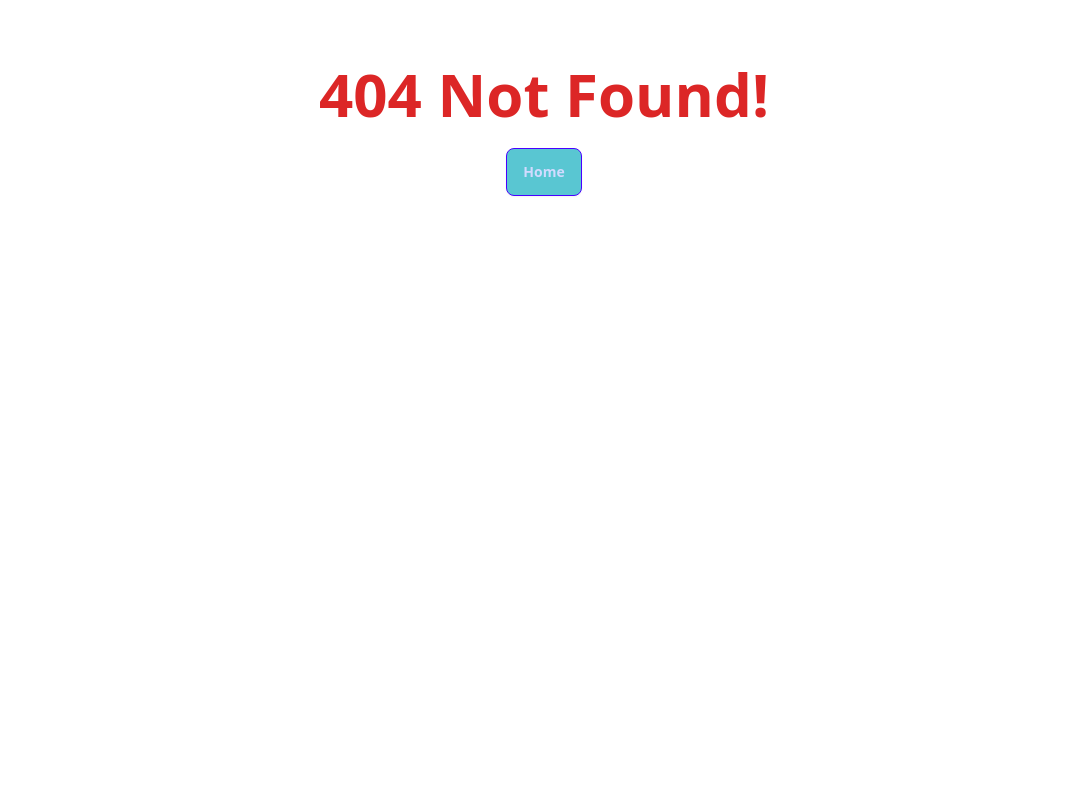
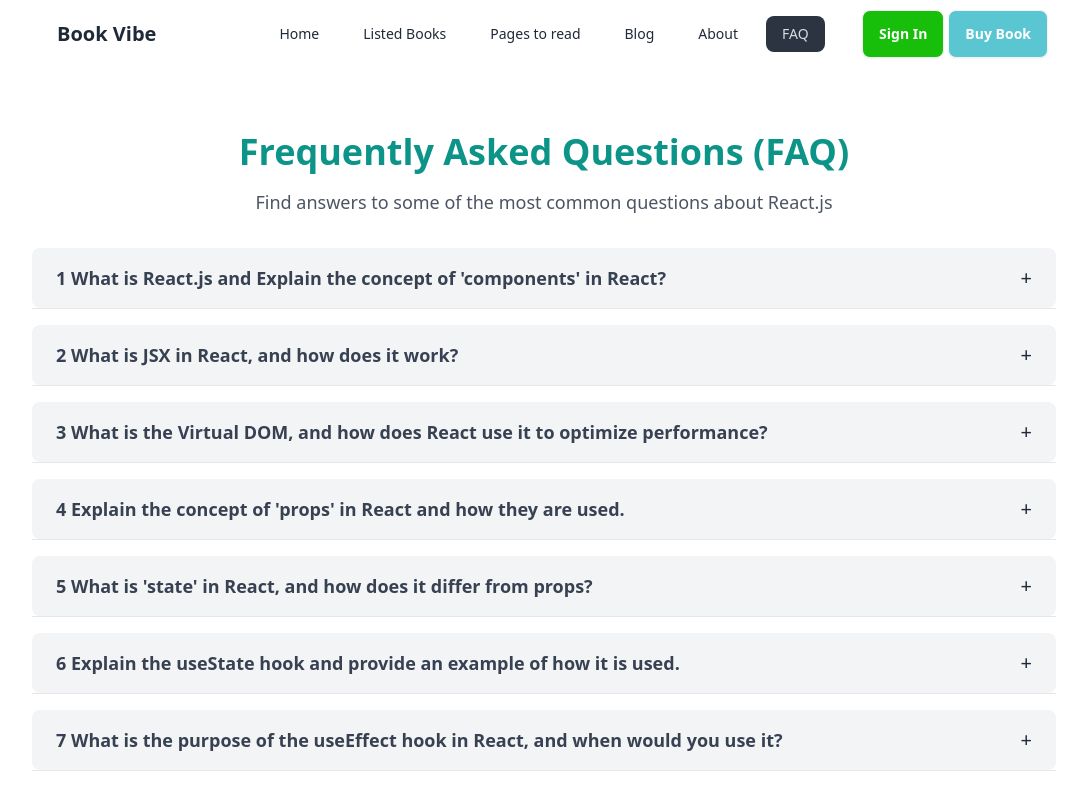
Before and after one commit to protim1451/bootcamp-book-vibe, a React (Vite) app: page /faq in a window 1280 px wide. Before the commit this address had no page. Shown: the top 800 px of the page, without its empty margins (96-1183 px from the left). Built offline with nearby package versions, Linux system fonts and the light colour scheme.

Commit message:
FAQ added

```diff
--- a/src/components/Faq/Faq.jsx
+++ b/src/components/Faq/Faq.jsx
@@ -1,11 +1,78 @@
-import React from 'react';
+import React, { useState } from 'react';
 
-const Faq = () => {
+const FAQ = () => {
+    const [activeIndex, setActiveIndex] = useState(null);
+
+    const handleToggle = (index) => {
+        setActiveIndex(activeIndex === index ? null : index);
+    };
+
     return (
-        <div>
+        <div className="mx-4 my-8 lg:mx-32 lg:my-16">
+            <div className="text-center mb-8">
+                <h1 className="text-4xl font-bold text-teal-600">Frequently Asked Questions (FAQ)</h1>
+                <p className="mt-4 text-lg text-gray-600">Find answers to some of the most common questions about React.js</p>
+            </div>
 
+            {/* Accordion Section */}
+            <section className="faq">
+                {faqData.map((faq, index) => (
+                    <div key={index} className="border-b border-gray-200 mb-4">
+                        <div
+                            onClick={() => handleToggle(index)}
+                            className="cursor-pointer py-4 px-6 bg-gray-100 rounded-lg flex justify-between items-center">
+                            <h2 className="text-lg font-semibold text-gray-700">{faq.question}</h2>
+                            <span className="text-xl">{activeIndex === index ? '-' : '+'}</span>
+                        </div>
+                        {activeIndex === index && (
+                            <div className="px-6 py-4 bg-white">
+                                <p className="text-gray-600">{faq.answer}</p>
+                                {faq.code && (
+                                    <pre className="bg-gray-100 p-4 rounded mt-2">
+                                        <code>{faq.code}</code>
+                                    </pre>
+                                )}
+                            </div>
+                        )}
+                    </div>
+                ))}
+            </section>
         </div>
     );
 };
 
-export default Faq;
+// FAQ Data
+const faqData = [
+    {
+        question: "1 What is React.js and Explain the concept of 'components' in React?",
+        answer: "React.js is a popular JavaScript library for building user interfaces, particularly for single-page applications. In React, components are independent, reusable pieces of UI that can have their own state and logic. Components can be thought of as JavaScript functions that return a part of the user interface.",
+    },
+    {
+        question: "2 What is JSX in React, and how does it work?",
+        answer: "JSX stands for JavaScript XML. It is a syntax extension for JavaScript that allows you to write HTML-like code directly in JavaScript. JSX is transpiled into regular JavaScript by tools like Babel. Under the hood, JSX is transformed into `React.createElement()` calls.",
+    },
+    {
+        question: "3 What is the Virtual DOM, and how does React use it to optimize performance?",
+        answer: "The Virtual DOM is a lightweight copy of the actual DOM. React uses it to optimize performance by updating the virtual representation first, then comparing it with the real DOM and only applying changes to the parts of the real DOM that need to be updated.",
+    },
+    {
+        question: "4 Explain the concept of 'props' in React and how they are used.",
+        answer: "Props are short for 'properties' and are used to pass data from a parent component to a child component in React. They are read-only and cannot be modified by the receiving component. Props allow components to be dynamic and reusable.",
+    },
+    {
+        question: "5 What is 'state' in React, and how does it differ from props?",
+        answer: "State is a built-in object in React that allows components to manage data that can change over time. Unlike props, which are passed from parent to child, state is local to a component and can be modified by the component itself using `setState` or hooks like `useState`.",
+    },
+    {
+        question: "6 Explain the useState hook and provide an example of how it is used.",
+        answer: "The `useState` hook allows you to add state to functional components. It returns an array with two elements: the current state value and a function to update that state. Here is an example:",
+        code: `const [count, setCount] = useState(0);\n\n<button onClick={() => setCount(count + 1)}>Increment</button>\n<p>Count: {count}</p>`,
+    },
+    {
+        question: "7 What is the purpose of the useEffect hook in React, and when would you use it?",
+        answer: "The `useEffect` hook allows you to perform side effects in functional components, such as fetching data, manipulating the DOM, or setting up subscriptions. It runs after every render, but can be configured to run only when certain state or props change, or when the component mounts/unmounts.",
+        code: `useEffect(() => {\n fetch('https://api.example.com/data')\n .then(response => response.json())\n .then(data => setData(data));\n}, []);`,
+    },
+];
+
+export default FAQ;
--- a/src/main.jsx
+++ b/src/main.jsx
@@ -13,6 +13,7 @@ import Home from './components/Home/Home';
 import BookDetails from './components/BookDetails/BookDetails';
 import About from './components/About/About';
 import TopBooks from './components/TopBooks/TopBooks';
+import FAQ from './components/Faq/Faq';
 
 const router = createBrowserRouter([
   {
@@ -38,6 +39,10 @@ const router = createBrowserRouter([
         element: <TopBooks></TopBooks>,
         loader: () => fetch('../topbook.json'),
       },
+      {
+        path: "/faq",
+        element: <FAQ></FAQ>
+      }
     ]
   },
 ]);
```
